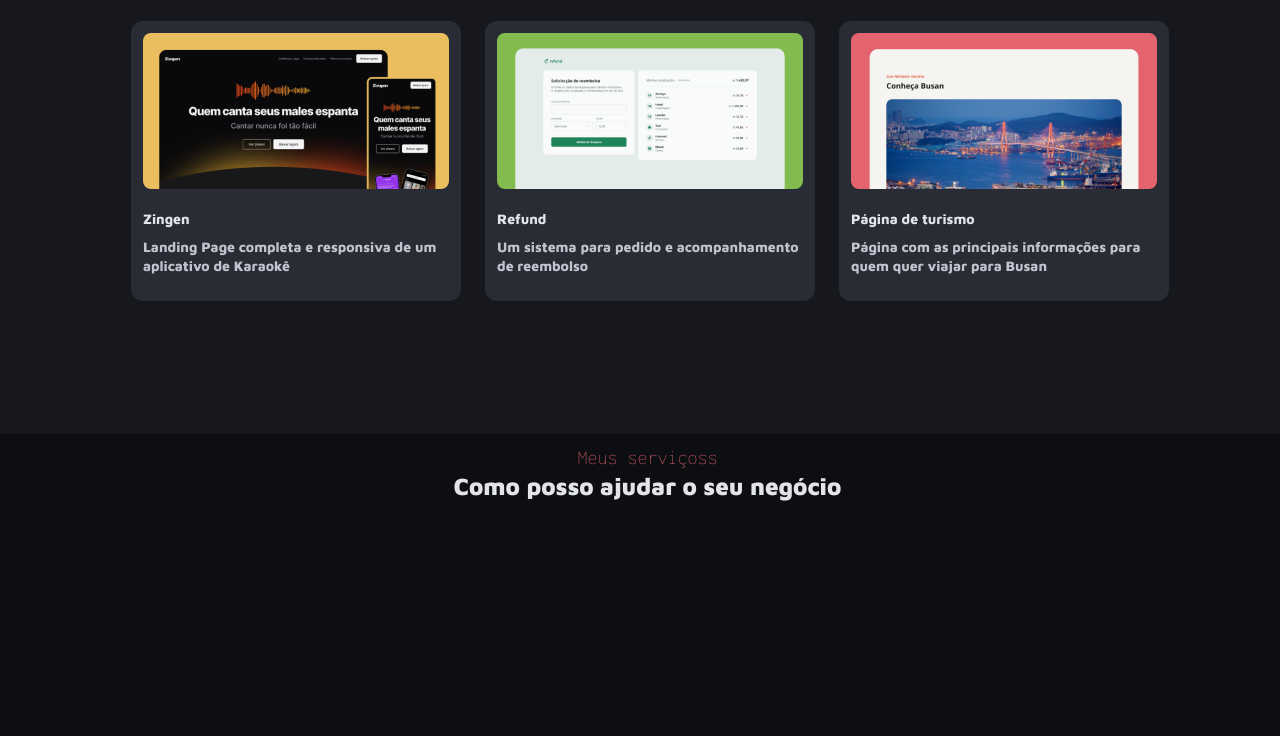
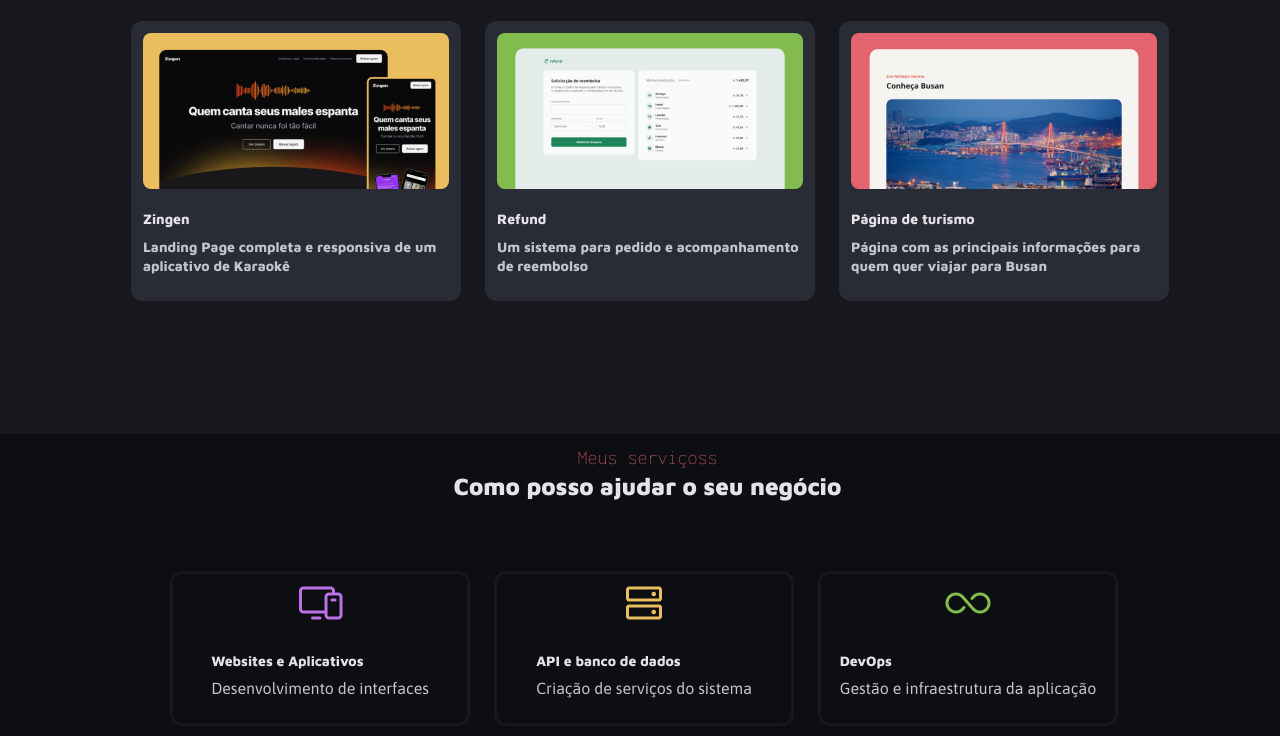
Before and after one commit to BernardoHV/portifolio, a plain HTML site: page index.html in a window 1280 px wide. Shown: the part 1199-1935 px from the top of the page. Drawn offline with Linux system fonts and the light colour scheme; a web font is replaced by a local one.

Commit message:
adc mais icons e finalizado meus serviços

```diff
--- a/index.html
+++ b/index.html
@@ -114,11 +114,45 @@
   </section>
 </main>
 
-<div id="services">
+<div id="services" class="container">
 <header id="myservices">
     <h3>Meus serviçoss</h3>
     <h1>Como posso ajudar o seu negócio</h1>
 </header>
+<div>
+
+</div id="optionsservices" class="container">
+  <section id="services2" class="container">
+      <figure class="cardservices">
+        <img src="/styles/icons/Devices-icon.png" alt="Devices-icon">
+          <figcaption>
+          <div id="descricaooptions">
+          <span>Websites e Aplicativos</span>
+          <h2>Desenvolvimento de interfaces</h2>
+          </div>
+        </figcaption>
+      </figure>
+
+       <figure class="cardservices">
+        <img src="/styles/icons/HardDrives-icon.png" alt="HardDrives-icon">
+          <figcaption>
+          <div id="descricaooptions">
+          <span>API e banco de dados</span>
+          <h2>Criação de serviços do sistema </h2>
+          </div>
+        </figcaption>
+      </figure>
+
+      <figure class="cardservices">
+        <img src="/styles/icons/Infinity-icon.png" alt="Infinity-icon">
+          <figcaption>
+          <div id="descricaooptions">
+          <span>DevOps</span>
+          <h2>Gestão e infraestrutura da aplicação</h2>
+          </div>
+        </figcaption>
+      </figure>
+  </section>
 </div>
 
 </body>
--- a/styles/services.css
+++ b/styles/services.css
@@ -6,7 +6,7 @@
 
 #services{
   max-width: 1307px;
-  height: 550px;
+  height: 450px;
   background-color: var(--gray-100);
 }
 
@@ -20,3 +20,47 @@
   padding: 0px;
   margin-left: 450px;
 }
+
+#services2{
+  display: flex;
+  flex-direction: column;
+  justify-content: center;
+  align-items: center;
+  width: 888px;
+  height: 155px;
+
+
+  margin-left: 200px;
+  margin-top: 56px;
+
+    figure{
+      display: flex;
+      flex-direction: column;
+      align-items: center;
+      padding: 5px;
+      gap: 24px;
+      text-align: start;
+      border: solid, var(--gray-200);
+      border-radius: 12px;
+
+      width: 300px;
+      height: 170px;
+
+
+
+            span {font: var(--text-sm);
+                  color: var(--gray-600);
+                }
+
+
+              h2 { font: var(--text-md) normal;
+                  font-family: 'asap';
+                  color: var(--gray-500);
+                }
+
+                  img{
+                  align-self: center;
+                  }
+
+  }
+}
```
Also changed, not shown: styles/icons/Devices-icon.png (added), styles/icons/HardDrives-icon.png (added), styles/icons/Infinity-icon.png (added), styles/icons/hard-drives-icon.svg (deleted), styles/icons/infinity-icon.svg (deleted).
